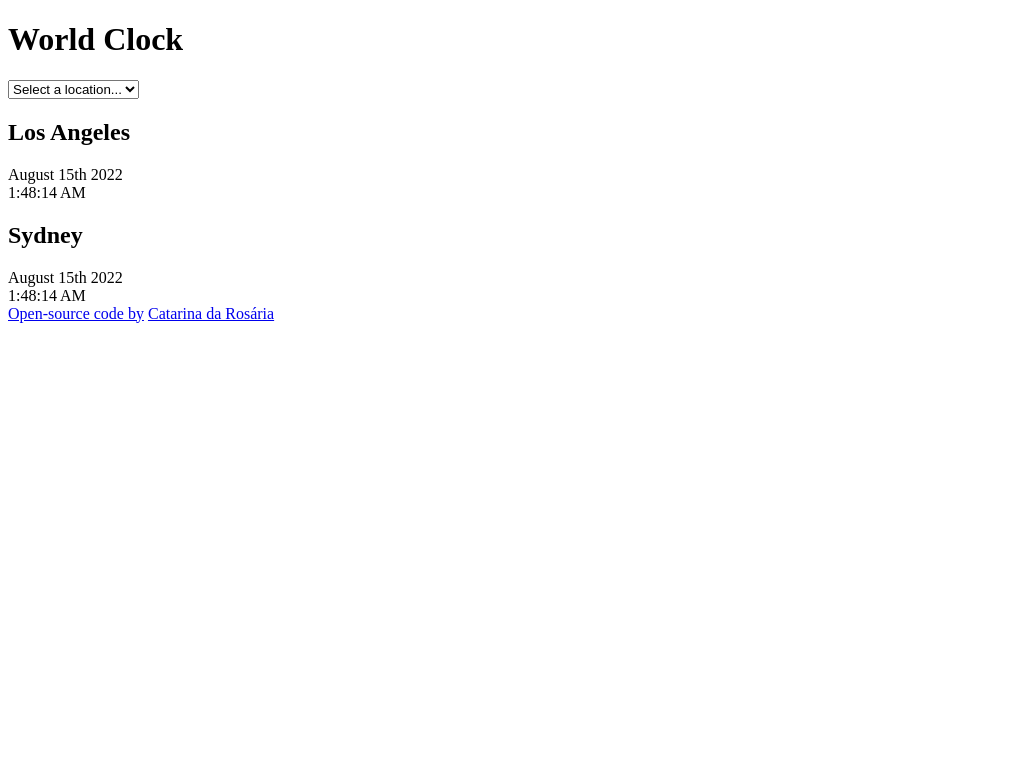
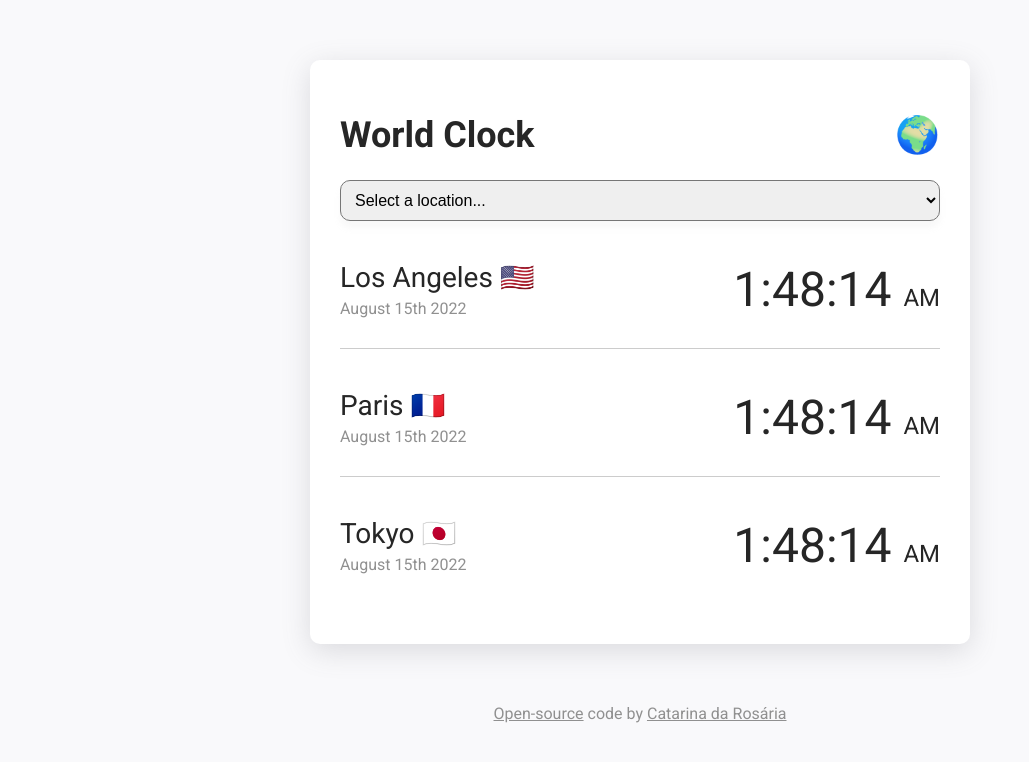
Before and after one commit to catarinadarosaria/world-clock, a plain HTML site: page index.html in a window 1280 px wide. Shown: the whole page, without its empty margins (0-1029 px from the left). Drawn offline with Linux system fonts and the light colour scheme.

Commit message:
added css style

```diff
--- a/css/style.css
+++ b/css/style.css
@@ -0,0 +1,70 @@
+body {
+  background-color: rgb(249, 249, 251);
+  font-family: "Roboto", sans-serif;
+  color: rgb(38, 38, 38);
+}
+h1 {
+  font-size: 36px;
+}
+h2 {
+  font-size: 28px;
+  margin: 0 0 5px;
+  font-weight: 400;
+}
+a {
+  color: rgb(144, 144, 144);
+}
+a:hover {
+  cursor: pointer;
+}
+select {
+  display: block;
+  width: 100%;
+  padding: 10px;
+  font-size: 16px;
+  border-radius: 10px;
+  box-shadow: rgba(182, 182, 183, 0.1) 0px 7px 6px 0px;
+}
+select:hover {
+  cursor: pointer;
+}
+.container {
+  background-color: white;
+  padding: 30px;
+  margin: 60px auto;
+  max-width: 600px;
+  box-shadow: rgba(100, 100, 111, 0.2) 0px 7px 29px 0px;
+  border-radius: 10px;
+}
+.title {
+  margin: 0;
+}
+.title h1 {
+  display: flex;
+  justify-content: space-between;
+}
+.city {
+  display: flex;
+  margin: 10px 0;
+  justify-content: space-between;
+  padding: 30px 0;
+  border-bottom: 1px solid rgba(0, 0, 0, 0.2);
+  font-weight: 400;
+}
+.date {
+  margin-top: 0;
+  color: rgb(144, 144, 144);
+}
+.time {
+  font-size: 48px;
+}
+.time small {
+  font-size: 24px;
+}
+.city:last-child {
+  border: none;
+}
+footer {
+  text-align: center;
+  color: rgb(144, 144, 144);
+}
--- a/index.html
+++ b/index.html
@@ -1,14 +1,27 @@
 <!DOCTYPE html>
 <html lang="en">
   <head>
-    <meta charset="UTF-8">
-    <meta name="viewport" content="width=device-width, initial-scale=1.0">
-    <link rel="stylesheet" href="css/style.css">
+    <meta charset="UTF-8" />
+    <meta name="viewport" content="width=device-width, initial-scale=1.0" />
+    <link rel="stylesheet" href="css/style.css" />
+    <link rel="preconnect" href="https://fonts.googleapis.com" />
+    <link rel="preconnect" href="https://fonts.gstatic.com" crossorigin />
+    <link rel="preconnect" href="https://fonts.googleapis.com" />
+    <link rel="preconnect" href="https://fonts.gstatic.com" crossorigin />
+    <link
+      href="https://fonts.googleapis.com/css2?family=Roboto:ital,wght@0,300;0,400;0,500;0,700;0,900;1,300;1,400;1,500;1,700;1,900&display=swap"
+      rel="stylesheet"
+    />
     <title>World Clock</title>
   </head>
   <body>
     <div class="container">
-  <h1>World Clock</h1>
+      <div class="title">
+        <h1>
+          World Clock
+          <div class="world">🌍</div>
+        </h1>
+      </div>
       <select id="selectLocation">
         <option value="">Select a location...</option>
         <option value="losAngeles">London</option>
@@ -16,15 +29,39 @@
         <option value="tokyo">Tokyo</option>
       </select>
       <div class="city">
-    <h2>Los Angeles</h2>
+        <div>
+          <h2>Los Angeles 🇺🇸</h2>
           <div class="date">August 15th 2022</div>
-    <div class="times">1:48:14 AM</div>
-    <h2>Sydney</h2>
+        </div>
+        <div class="time">1:48:14 <small>AM</small></div>
+      </div>
+      <div class="city">
+        <div>
+          <h2>Paris 🇫🇷</h2>
           <div class="date">August 15th 2022</div>
-    <div class="times">1:48:14 AM</div>
+        </div>
+        <div class="time">1:48:14 <small>AM</small></div>
+      </div>
+      <div class="city">
+        <div>
+          <h2>Tokyo 🇯🇵</h2>
+          <div class="date">August 15th 2022</div>
+        </div>
+        <div class="time">1:48:14 <small>AM</small></div>
       </div>
     </div>
-  <footer><a class="gitLink" href="https://github.com/catarinadarosaria/world-clock" target="_blank">Open-source code by</a> <a class="myWebsite" href="https://catarinadarosaria.com/" target="_blank">Catarina da Rosária</a> </footer>
+    <footer>
+      <a
+        class="gitLink"
+        href="https://github.com/catarinadarosaria/world-clock"
+        target="_blank"
+        >Open-source</a
+      >
+      code by
+      <a class="myWebsite" href="https://catarinadarosaria.com/" target="_blank"
+        >Catarina da Rosária</a
+      >
+    </footer>
     <script src="javascript/index.js"></script>
   </body>
 </html>
```
Lines whose indentation alone changed are shown as unchanged.
